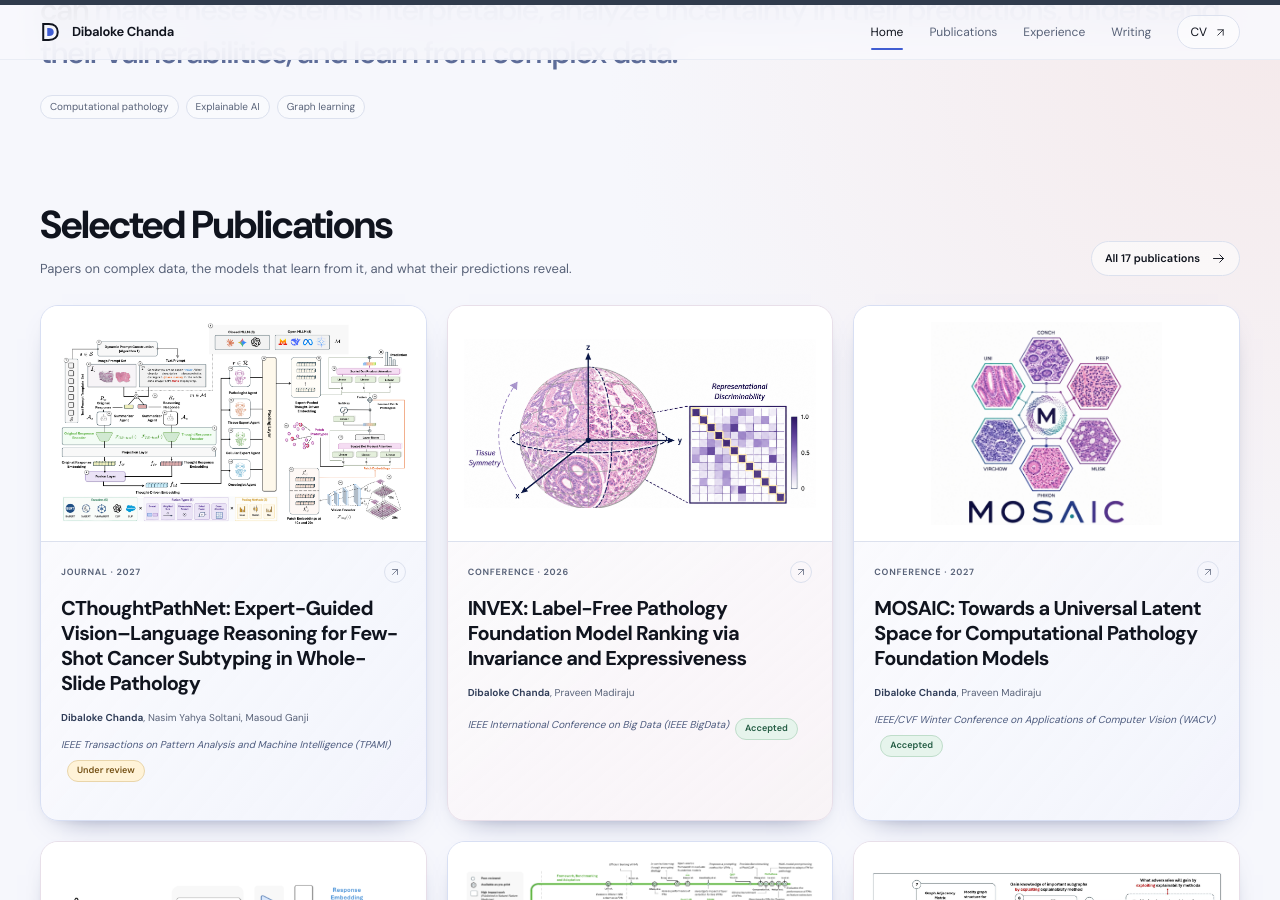
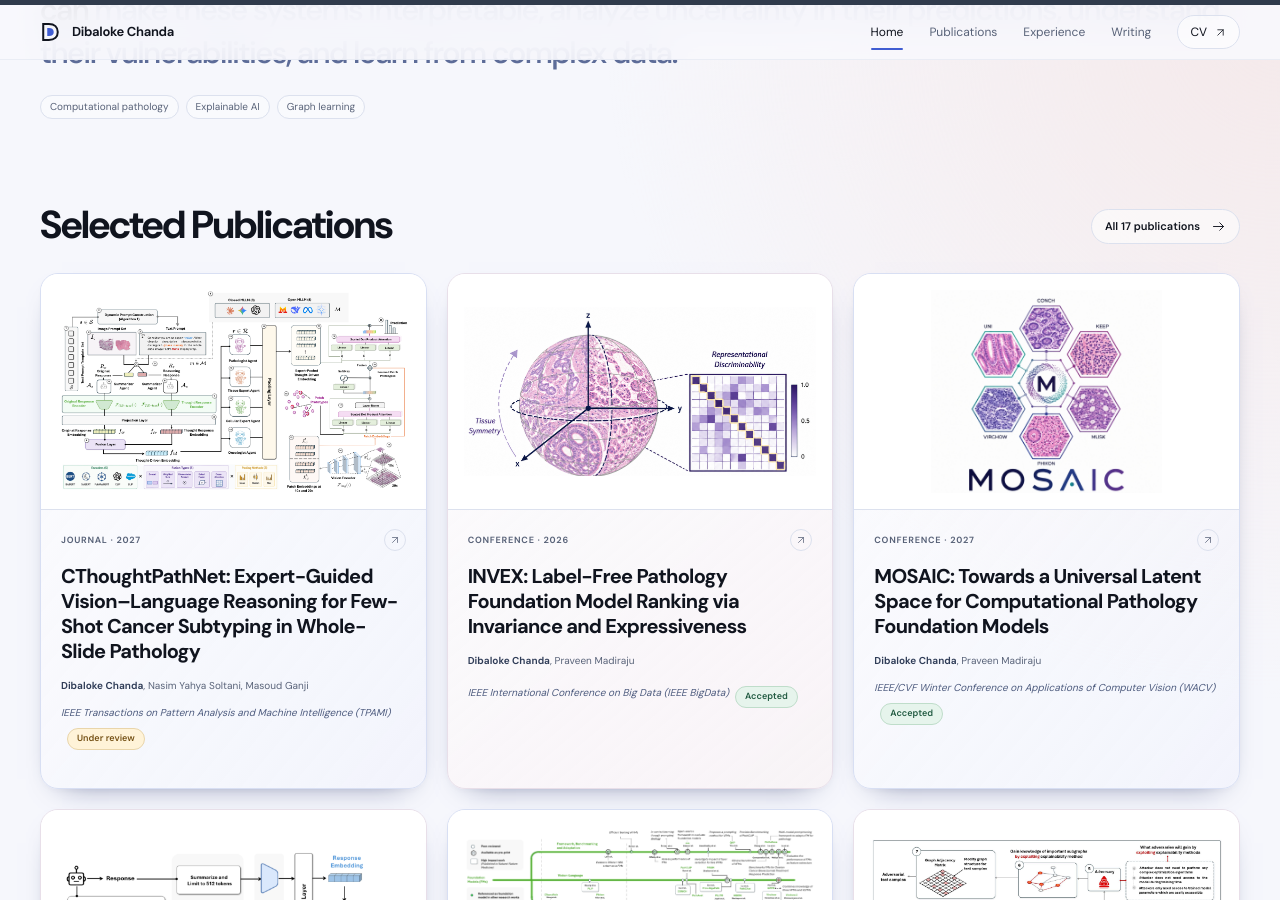
Before and after one commit to dibaloke/dibaloke.github.io, a Jekyll site: the page built from _pages/about.md, in a window 1280 px wide and 900 px high, scrolled down 775 px. Built offline with Jekyll 4.4.1, drawn with Linux system fonts in a browser that asks for light colours.

Commit message:
Remove Selected Publications subtitle

```diff
--- a/_pages/about.md
+++ b/_pages/about.md
@@ -25,7 +25,7 @@
 
 
 <section class="home-section selected-section" aria-labelledby="selected-title">
-  <div class="section-heading"><div><h2 id="selected-title">Selected Publications</h2><p>Papers on complex data, the models that learn from it, and what their predictions reveal.</p></div><a class="button button-secondary button-small" href="{{ '/publication/' | relative_url }}">All {{ site.data.publications | size }} publications {% include academic/icon.html name="arrow-right" %}</a></div>
+  <div class="section-heading"><div><h2 id="selected-title">Selected Publications</h2></div><a class="button button-secondary button-small" href="{{ '/publication/' | relative_url }}">All {{ site.data.publications | size }} publications {% include academic/icon.html name="arrow-right" %}</a></div>
   <div class="work-grid">{% assign selected_papers = site.data.publications | where: "selected", true %}{% for paper in selected_papers %}{% assign illustration = 'vision' %}{% if paper.topic == 'pathology' %}{% assign illustration = 'pathology' %}{% elsif paper.topic == 'graphs' %}{% assign illustration = 'graph-learning' %}{% endif %}{% if paper.id == 'explainability-graph-attack' %}{% assign illustration = 'explainability' %}{% endif %}
     {% assign default_image = '/assets/images/research/' | append: illustration | append: '.svg' %}{% assign paper_image = paper.image | default: default_image %}
     {% assign fallback_url = '/publication/' | relative_url | append: '#' | append: paper.id %}{% assign paper_url = paper.links.first.url | default: fallback_url %}
```
